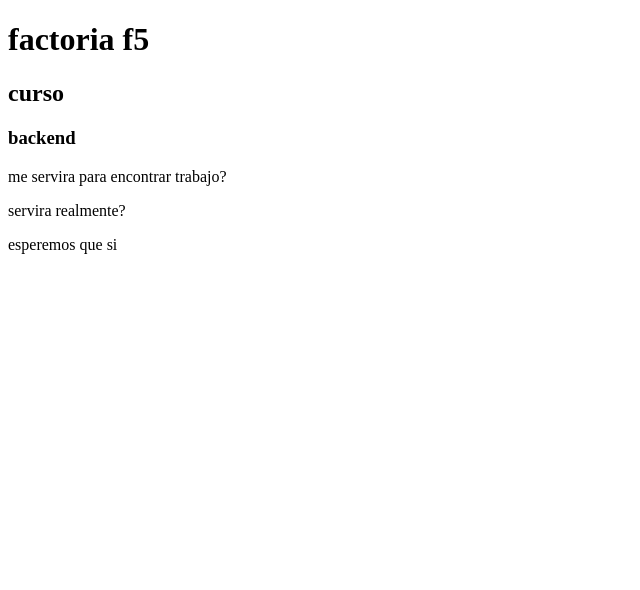
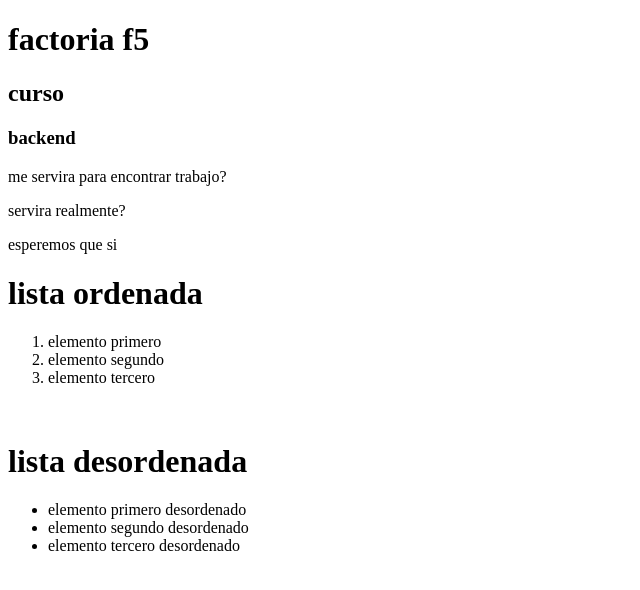
Before and after one commit to juanignacioFG/bootcamp-AWS-ejercicio-1, a plain HTML site: page index.html in a window 1280 px wide. Shown: the whole page, without its empty margins (0-640 px from the left). Drawn offline with Linux system fonts and the light colour scheme.

Commit message:
agregamos listas ordenadas y desordenadas

```diff
--- a/index.html
+++ b/index.html
@@ -13,5 +13,19 @@
     <p>me servira para encontrar trabajo?</p>
     <p>servira realmente?</p>
     <p>esperemos que si</p>
+
+    <h1>lista ordenada</h1>
+    <ol>
+        <li>elemento primero</li>
+        <li>elemento segundo</li>
+        <li>elemento tercero</li>
+    </ol>
+    <br>
+    <h1>lista desordenada</h1>
+    <ul>
+        <li>elemento primero desordenado</li>
+        <li>elemento segundo desordenado</li>
+        <li>elemento tercero desordenado</li>
+    </ul>
 </body>
 </html>
```
